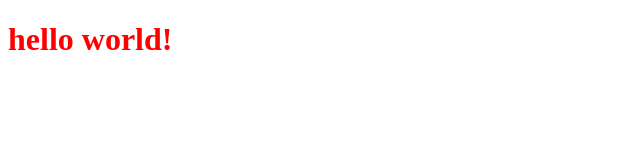
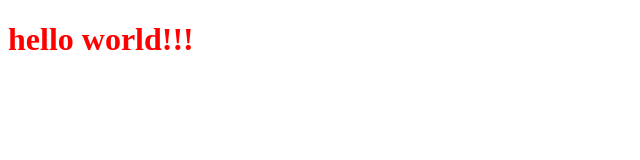
Before and after one commit to eleuser/repository1, a plain HTML site: page first_site/index.html in a window 1280 px wide. Shown: the full height of the page, 0-640 px from the left. Drawn offline with Linux system fonts and the light colour scheme.

Commit message:
second
second

```diff
--- a/first_site/index.html
+++ b/first_site/index.html
@@ -5,6 +5,6 @@
 <link rel="stylesheet" type="text/css"href="css/styles.css">
 </head>
   <body>
-<h1>hello world!</h1>
+<h1>hello world!!!</h1>
 </body>
 </html>
```
